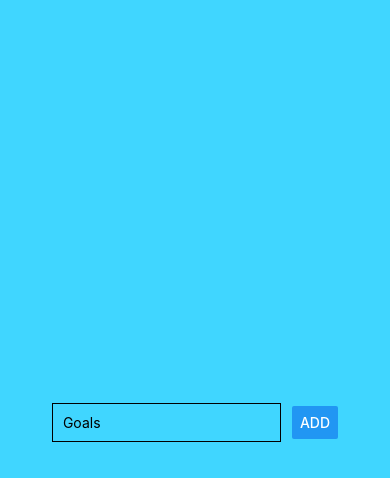
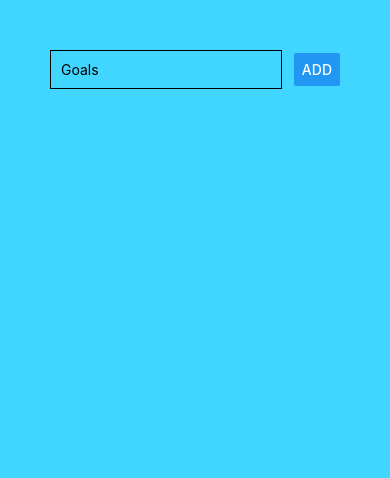
Before and after one commit to ToniTani/ReactTaskApp, a React Native app: screen / in a window 390 px wide. Shown: the top 478 px of the page. Built offline with nearby package versions, Linux system fonts and the light colour scheme.

Commit message:
goals are now showing up on the task list

```diff
--- a/App.js
+++ b/App.js
@@ -31,7 +31,7 @@ export default function App(callbackfn, thisArg) {
         <Button title = "Add" onPress={addGoalHandler}/>
         </View>
         <View>
-            {listedGoals.map((goal) => <Text>{goal}</Text>)}
+            {listedGoals.map((goal) => <Text key={goal}>{goal}</Text>)}
         </View>
     </View>
   );
@@ -41,8 +41,6 @@ const styles = StyleSheet.create({
     container: {
         flex: 1,
         backgroundColor: '#40d6ff',
-        alignItems: 'center',
-        justifyContent: 'center',
         padding: 50
     },
     inputContainer: {
```
